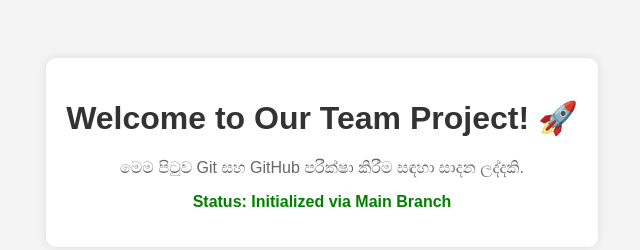
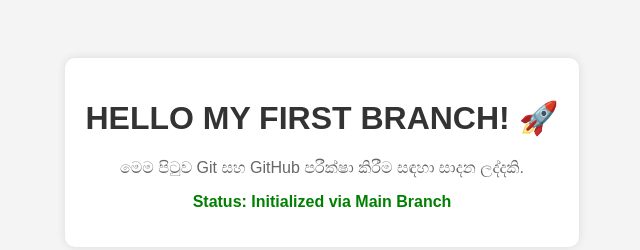
Before and after one commit to Lemith020/test_project, a plain HTML site: page index.html in a window 1280 px wide. Shown: the whole page, without its empty margins (318-958 px from the left). Drawn offline with Linux system fonts and the light colour scheme.

Commit message:
update the main heading

```diff
--- a/index.html
+++ b/index.html
@@ -29,7 +29,7 @@
 <body>
 
     <div class="container">
-        <h1>Welcome to Our Team Project! 🚀</h1>
+        <h1>HELLO  MY FIRST BRANCH! 🚀</h1>
         <p>මෙම පිටුව Git සහ GitHub පරීක්ෂා කිරීම සඳහා සාදන ලද්දකි.</p>
 
         <div id="content">
```
